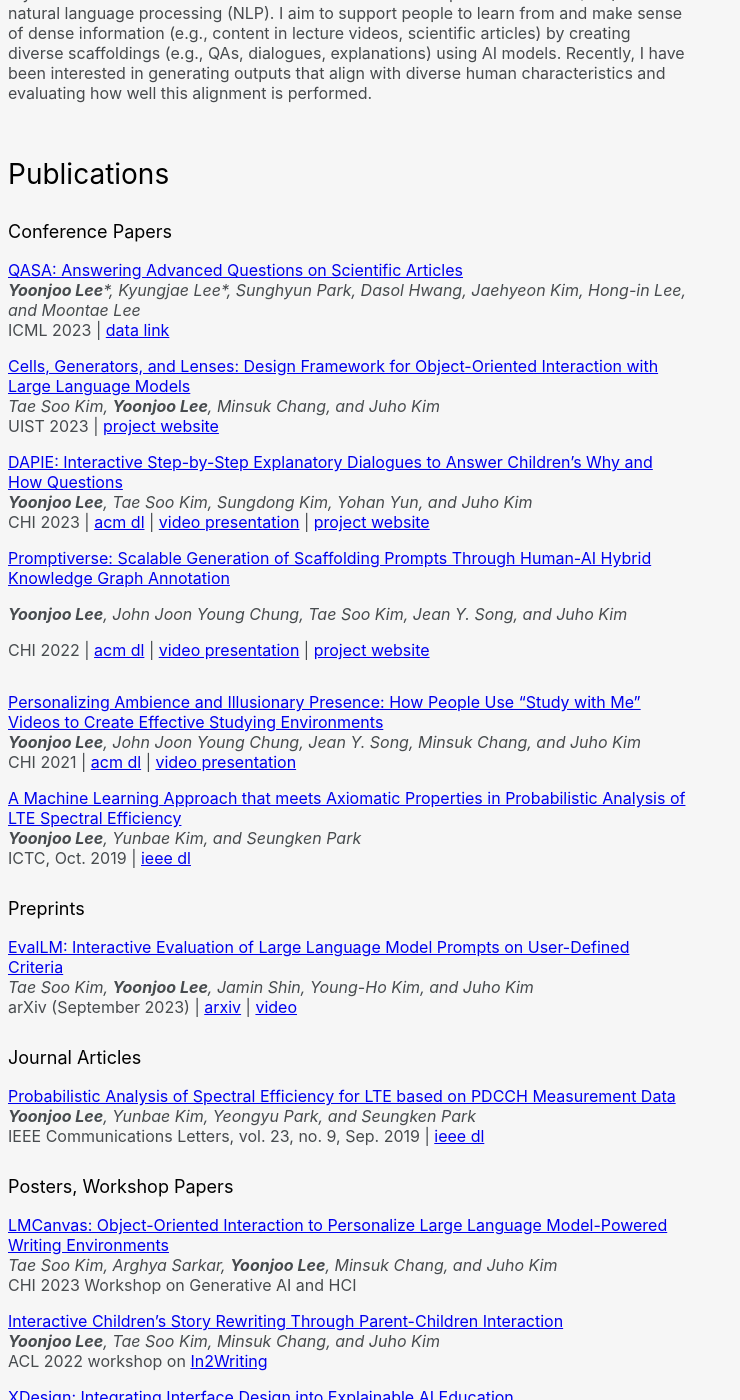
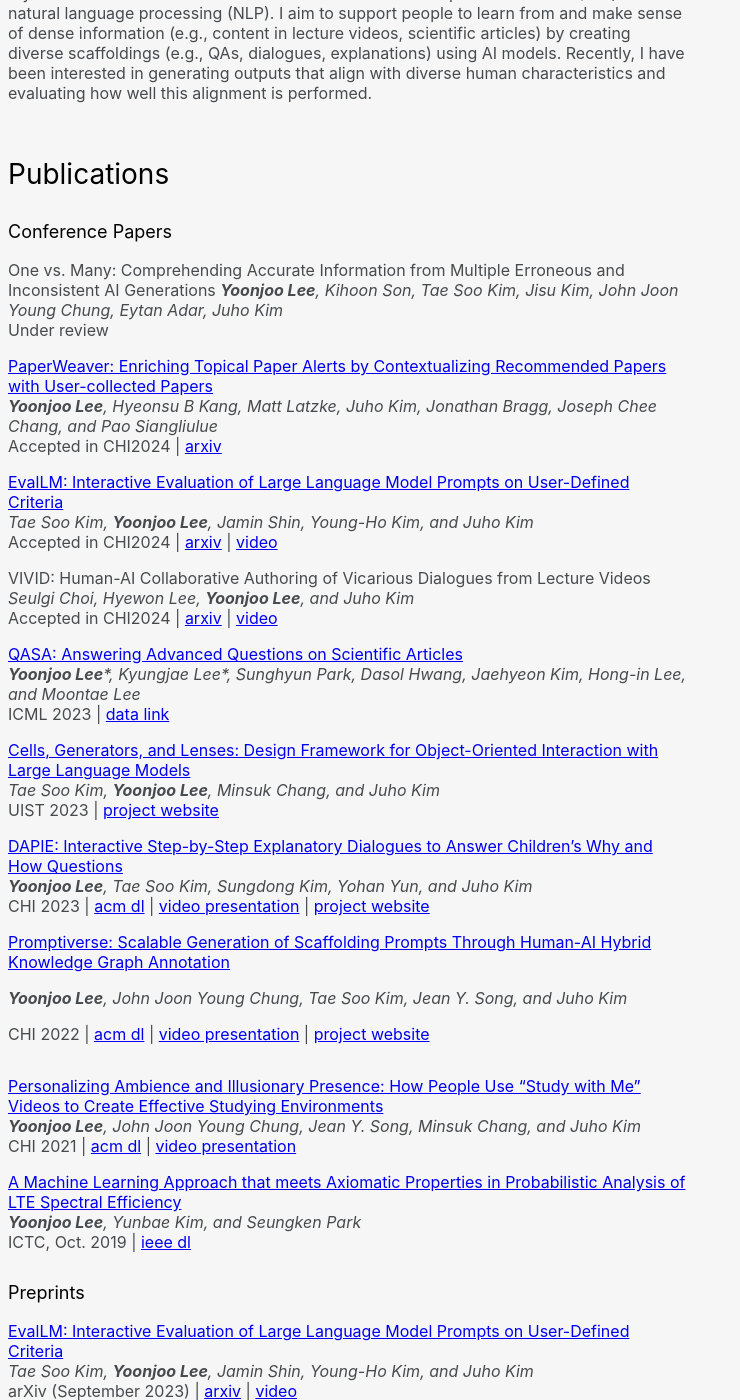
Before and after one commit to yjo2lee/yoonjoo.github.io, a Jekyll site: the page built from index.md, in a window 1280 px wide and 1400 px high, scrolled down 322 px. Shown: the whole window, without its empty margins (0-740 px from the left). Built offline with Jekyll 4.4.1, drawn with Linux system fonts in a browser that asks for light colours; a style sheet for code colours, icons or effects is not loaded; our own code applies the rules of GitHub Pages for plain Markdown files; some of the changed text lies outside the part shown.

Commit message:
Update index.md

```diff
--- a/index.md
+++ b/index.md
@@ -11,6 +11,23 @@ My research interest lies in the intersection of human-computer interaction (HCI
 ## Publications
 
 ### Conference Papers
+
+One vs. Many: Comprehending Accurate Information from Multiple Erroneous and Inconsistent AI Generations
+_**Yoonjoo Lee**, Kihoon Son, Tae Soo Kim, Jisu Kim, John Joon Young Chung, Eytan Adar, Juho Kim_\
+Under review
+
+[PaperWeaver: Enriching Topical Paper Alerts by Contextualizing Recommended Papers with User-collected Papers](https://arxiv.org/pdf/2403.02939.pdf){:target="_blank"}
+_**Yoonjoo Lee**, Hyeonsu B Kang, Matt Latzke, Juho Kim, Jonathan Bragg, Joseph Chee Chang, and Pao Siangliulue_\
+Accepted in CHI2024 | [arxiv](https://arxiv.org/pdf/2403.02939.pdf){:target="_blank"}
+
+[EvalLM: Interactive Evaluation of Large Language Model Prompts on User-Defined Criteria](https://arxiv.org/pdf/2309.13633.pdf){:target="_blank"}
+_Tae Soo Kim, **Yoonjoo Lee**, Jamin Shin, Young-Ho Kim, and Juho Kim_\
+Accepted in CHI2024 | [arxiv](https://arxiv.org/pdf/2309.13633.pdf){:target="_blank"} | [video](https://www.youtube.com/watch?v=7hvTnhiCO7Y){:target="_blank"}
+
+VIVID: Human-AI Collaborative Authoring of Vicarious Dialogues from Lecture Videos
+_Seulgi Choi, Hyewon Lee, **Yoonjoo Lee**, and Juho Kim_\
+Accepted in CHI2024 | [arxiv](https://arxiv.org/pdf/2309.13633.pdf){:target="_blank"} | [video](https://www.youtube.com/watch?v=7hvTnhiCO7Y){:target="_blank"}
+
 [QASA: Answering Advanced Questions on Scientific Articles](https://yoonjoolee.com/assets/papers/QASA_ICML2023.pdf){:target="_blank"}\
 _**Yoonjoo Lee**\*, Kyungjae Lee\*, Sunghyun Park, Dasol Hwang, Jaehyeon Kim, Hong-in Lee, and Moontae Lee_\
 ICML 2023 | [data link](https://github.com/lgresearch/QASA){:target="_blank"}
@@ -51,6 +68,10 @@ _Tae Soo Kim, **Yoonjoo Lee**, Jamin Shin, Young-Ho Kim, and Juho Kim_\
 arXiv (September 2023) | [arxiv](https://arxiv.org/pdf/2309.13633.pdf){:target="_blank"} | [video](https://www.youtube.com/watch?v=7hvTnhiCO7Y){:target="_blank"}
 
 ### Journal Articles
+
+[Forecasting realized volatility using data normalization and recurrent neural network](https://yoonjoolee.com/assets/papers/CSAM_RV_paper.pdf){:target="_blank"}
+_**Yoonjoo Lee**, Dong Wan Shin, and Ji Eun Choi_\
+Communications for Statistical Applications and Methods, Vol. 31, No. 1, 1–23, 2024
 
 [Probabilistic Analysis of Spectral Efficiency for LTE based on PDCCH Measurement Data](https://yoonjoolee.com/assets/papers/IEEE-AnalysisofSpectralEfficiency.pdf){:target="_blank"}
 _**Yoonjoo Lee**, Yunbae Kim, Yeongyu Park, and Seungken Park_\
```
